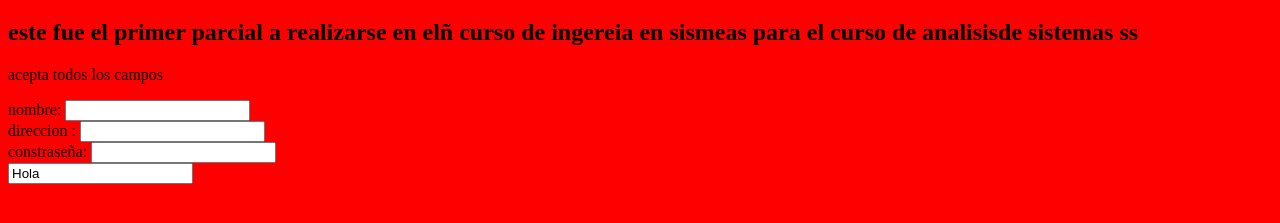
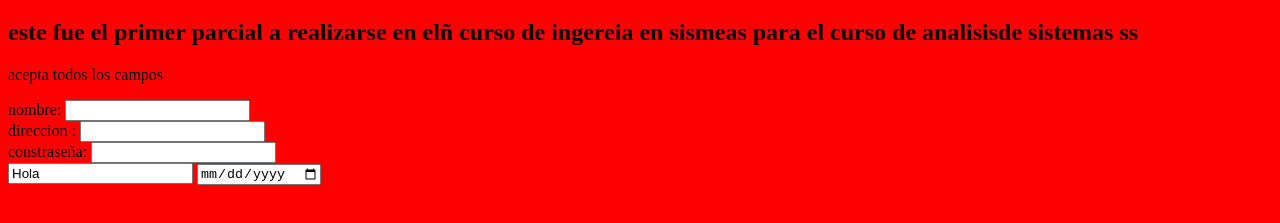
Before and after one commit to AndresSantosSotec/ExamenAndres_no1, a plain HTML site: page index.html in a window 1280 px wide. Shown: the part 61-284 px from the top of the page. Drawn offline with Linux system fonts and the light colour scheme.

Commit message:
cambios de la rama

```diff
--- a/index.html
+++ b/index.html
@@ -18,6 +18,7 @@
         <label>direccion : <input type="text"></label><br>
         <label>constraseña: <input type="email"></label><br>
         <input type="Hola" value="Hola">
+        <input type="date" value="2023/03/06">
     </form>
 </body>
 
```
